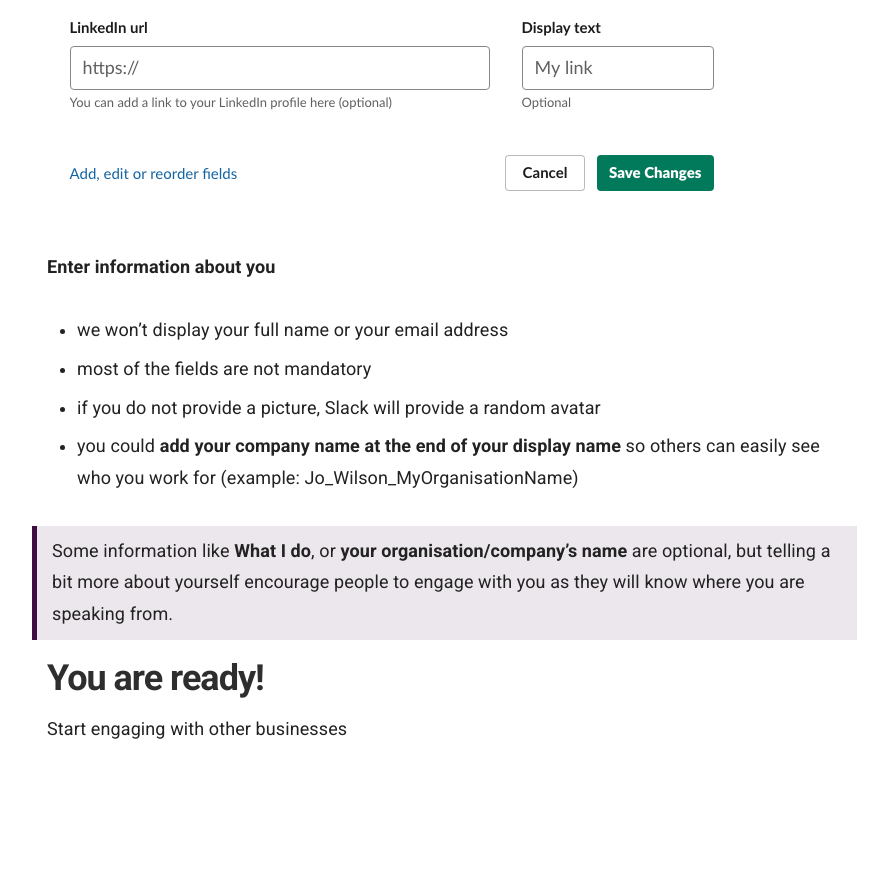
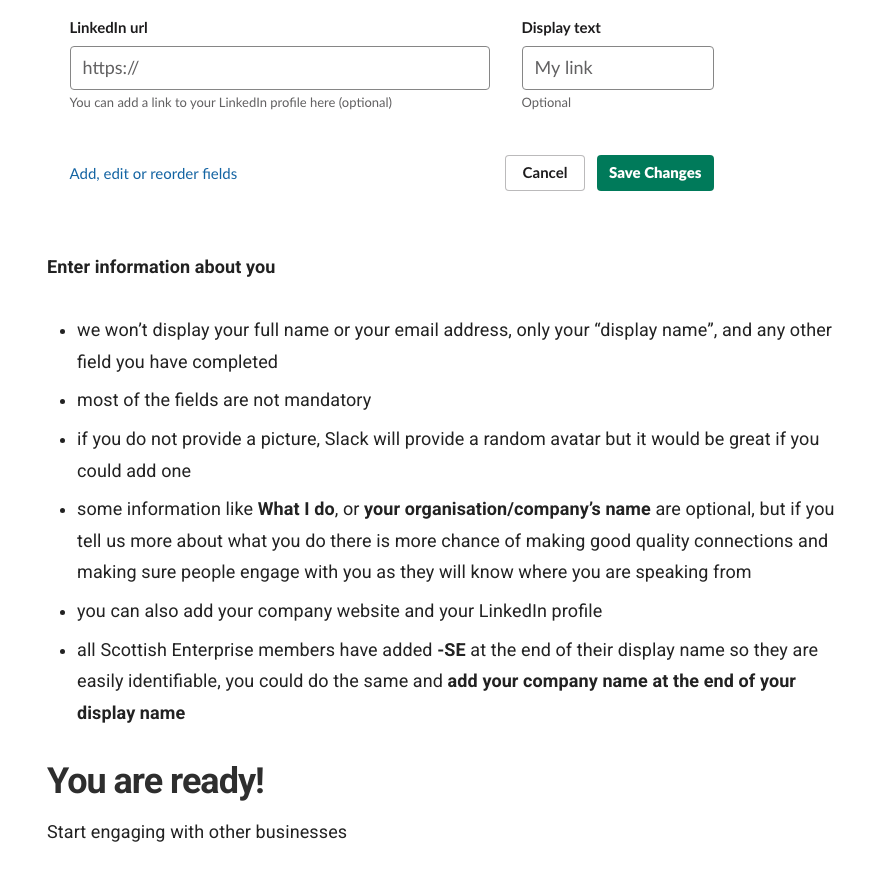
Before and after one commit to scotentSD/p2p, a Jekyll site: the page built from _docs/Help/getting-started.md, in a window 1280 px wide and 900 px high, scrolled down 2719 px. Shown: the top 881 px of the window, without its empty margins (343-1231 px from the left). Built offline with Jekyll 4.4.1, drawn with Linux system fonts in a browser that asks for light colours; before the commit the page ends 3516 px from its top, so only the background shows below that.

Commit message:
SK - align the content with the slack guidance page

```diff
--- a/_docs/Help/getting-started.md
+++ b/_docs/Help/getting-started.md
@@ -31,13 +31,12 @@ You should have received an invite via email.
 
 
 **Enter information about you**
-- we won't display your full name or your email address
+- we won’t display your full name or your email address, only your "display name", and any other field you have completed
 - most of the fields are not mandatory
-- if you do not provide a picture, Slack will provide a random avatar
-- you could **add your company name at the end of your display name** so others can easily see who you work for (example: Jo_Wilson_MyOrganisationName)
-
-> Some information like **What I do**, or **your organisation/company's name** are optional, but telling a bit more about yourself encourage people to engage with you as they will know where you are speaking from.
-
+- if you do not provide a picture, Slack will provide a random avatar but it would be great if you could add one
+- some information like **What I do**, or **your organisation/company’s name** are optional, but if you tell us more about what you do there is more chance of making good quality connections and making sure people engage with you as they will know where you are speaking from
+- you can also add your company website and your LinkedIn profile
+- all Scottish Enterprise members have added **-SE** at the end of their display name so they are easily identifiable, you could do the same and **add your company name at the end of your display name**
 
 ## You are ready!
 Start engaging with other businesses
```
